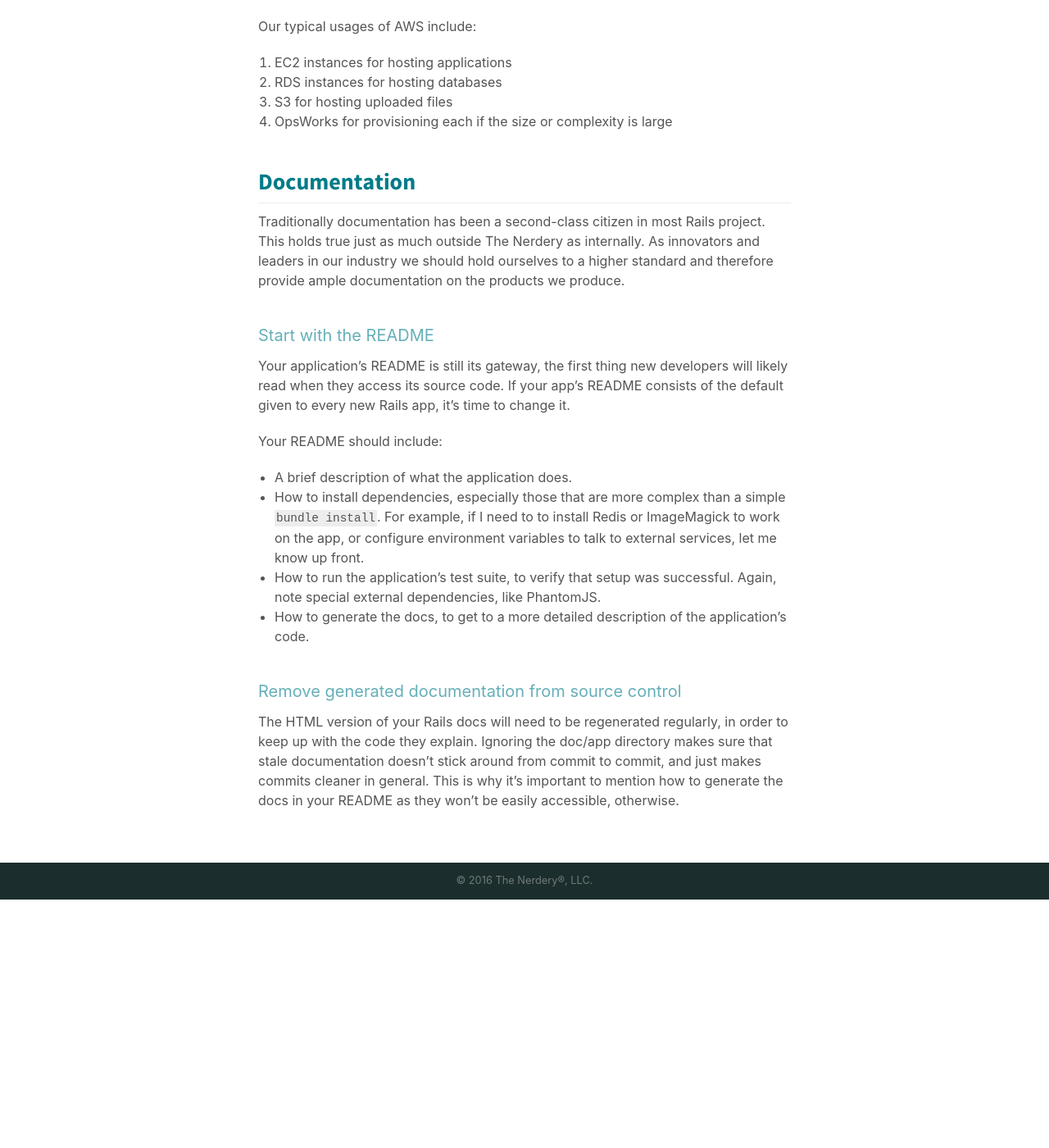
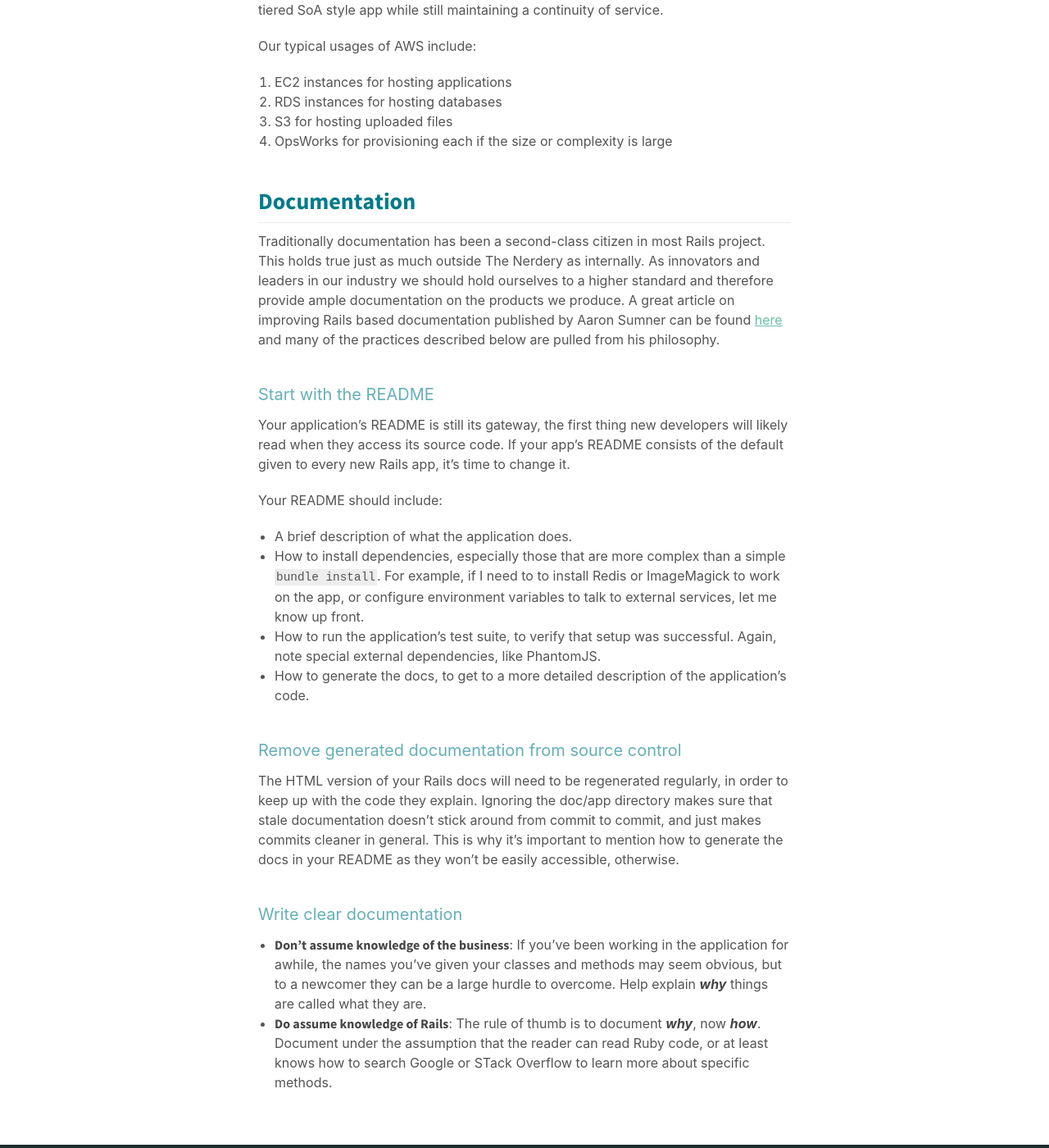
Before and after one commit to thenerdery/ruby-standards, a Jekyll site: the page built from index.md, in a window 1280 px wide and 1400 px high, scrolled down 8911 px. Shown: the whole window at 82% size. Built offline with Jekyll 4.4.1, drawn with Linux system fonts in a browser that asks for light colours; some web fonts are replaced; before the commit the page ends 10008 px from its top, so only the background shows below that; some of the changed text lies outside the part shown.

Commit message:
Adding subsections to 'Documenation'

```diff
--- a/index.md
+++ b/index.md
@@ -226,7 +226,7 @@ Our typical usages of AWS include:
 
 # Documentation
 
-Traditionally documentation has been a second-class citizen in most Rails project. This holds true just as much outside The Nerdery as internally. As innovators and leaders in our industry we should hold ourselves to a higher standard and therefore provide ample documentation on the products we produce.
+Traditionally documentation has been a second-class citizen in most Rails project. This holds true just as much outside The Nerdery as internally. As innovators and leaders in our industry we should hold ourselves to a higher standard and therefore provide ample documentation on the products we produce. A great article on improving Rails based documentation published by Aaron Sumner can be found [here](http://everydayrails.com/2016/04/18/rails-documentation-practices.html) and many of the practices described below are pulled from his philosophy.
 
 ## Start with the README
 Your application’s README is still its gateway, the first thing new developers will likely read when they access its source code. If your app’s README consists of the default given to every new Rails app, it’s time to change it.
@@ -241,3 +241,8 @@ Your README should include:
 ## Remove generated documentation from source control
 
 The HTML version of your Rails docs will need to be regenerated regularly, in order to keep up with the code they explain. Ignoring the doc/app directory makes sure that stale documentation doesn’t stick around from commit to commit, and just makes commits cleaner in general. This is why it’s important to mention how to generate the docs in your README as they won’t be easily accessible, otherwise.
+
+## Write clear documentation
+
+* __Don't assume knowledge of the business__: If you've been working in the application for awhile, the names you've given your classes and methods may seem obvious, but to a newcomer they can be a large hurdle to overcome. Help explain ___why___ things are called what they are.
+* __Do assume knowledge of Rails__: The rule of thumb is to document ___why___, now ___how___. Document under the assumption that the reader can read Ruby code, or at least knows how to search Google or STack Overflow to learn more about specific methods.
```
